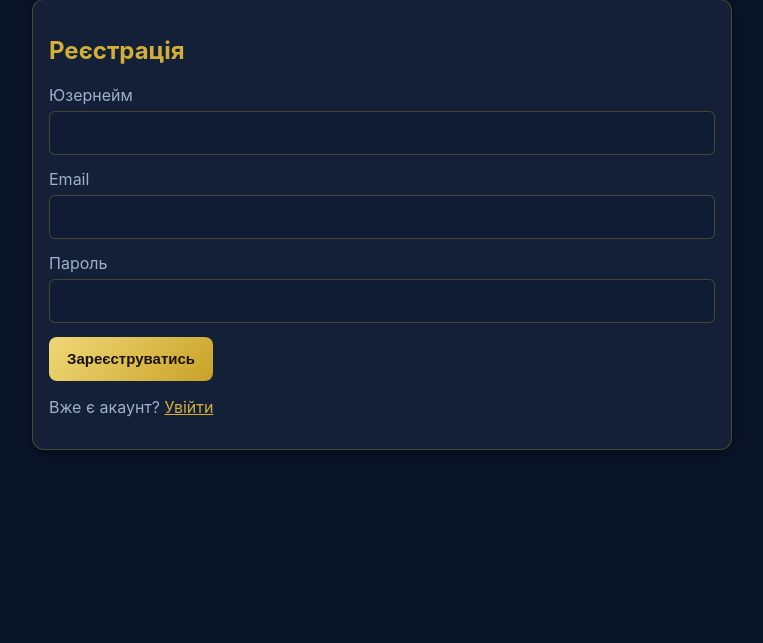
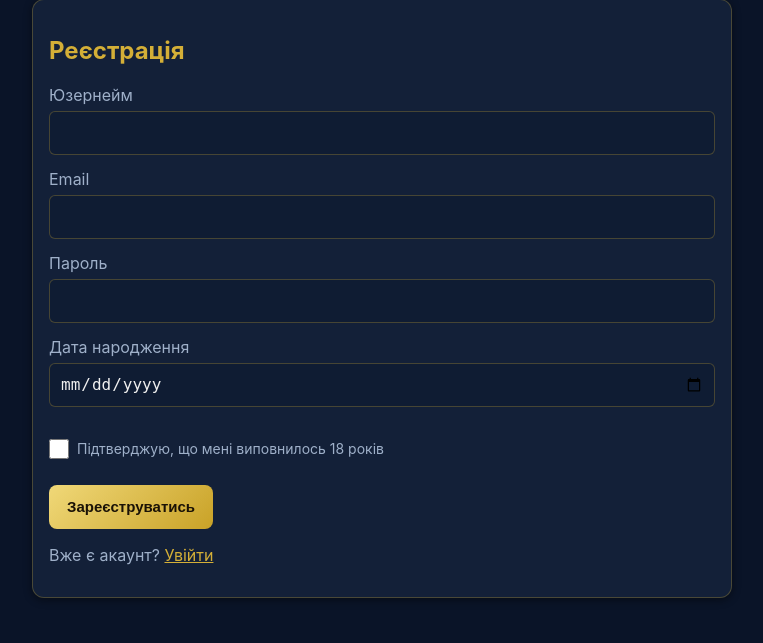
Before and after one commit to 1Bohdan1-rgb/betfree, a Flask app: page /register in a window 1280 px wide. Shown: the part 157-800 px from the top of the page, without its empty margins (258-1021 px from the left). Run offline with Flask 3, Linux system fonts and the light colour scheme; some libraries are stand-ins or nearby versions.

Commit message:
Add 18+ age verification at registration
Adds date_of_birth to the registration form plus a required "I confirm
I'm 18+" checkbox. Server recalculates age from the date (not just the
checkbox, which could be bypassed) and rejects registration under 18
with a clear message. Stores date_of_birth on User via migration.

```diff
--- a/app.py
+++ b/app.py
@@ -1,6 +1,6 @@
 from flask import Flask, render_template, redirect, url_for, request, flash, jsonify, session
 from flask_login import LoginManager, login_user, logout_user, login_required, current_user
-from datetime import datetime, timedelta
+from datetime import datetime, timedelta, date
 from sqlalchemy import inspect, text
 import random
 import math
@@ -21,6 +21,12 @@ REMEMBER_ME_COOKIE = "remembered_username"
 SPIN_COOLDOWN_HOURS = 24
 DEFAULT_SPIN_MIN = 5
 DEFAULT_SPIN_MAX = 30
+MIN_REGISTRATION_AGE = 18
+
+
+def calculate_age(birth_date):
+    today = date.today()
+    return today.year - birth_date.year - ((today.month, today.day) < (birth_date.month, birth_date.day))
 
 # 8 секторів колеса: частки діапазону [min_reward, max_reward] і вага ймовірності
 # (переважання менших сум, останній сектор — рідкісний максимальний приз)
@@ -303,6 +309,8 @@ def register():
         username = request.form["username"]
         email = request.form["email"]
         password = request.form["password"]
+        date_of_birth_raw = request.form.get("date_of_birth", "").strip()
+        age_confirmed = bool(request.form.get("age_confirm"))
 
         if User.query.filter_by(username=username).first():
             flash("Юзернейм вже зайнятий")
@@ -312,7 +320,26 @@ def register():
             flash("Ця електронна пошта вже зареєстрована")
             return redirect(url_for("register"))
 
-        user = User(username=username, email=email, balance=100.0)  # стартовий тестовий баланс
+        try:
+            date_of_birth = datetime.strptime(date_of_birth_raw, "%Y-%m-%d").date()
+        except ValueError:
+            flash("Вкажіть коректну дату народження")
+            return redirect(url_for("register"))
+
+        if date_of_birth > date.today():
+            flash("Вкажіть коректну дату народження")
+            return redirect(url_for("register"))
+
+        if not age_confirmed or calculate_age(date_of_birth) < MIN_REGISTRATION_AGE:
+            flash("Реєстрація доступна тільки для осіб від 18 років")
+            return redirect(url_for("register"))
+
+        user = User(
+            username=username,
+            email=email,
+            balance=100.0,  # стартовий тестовий баланс
+            date_of_birth=date_of_birth,
+        )
         user.set_password(password)
         db.session.add(user)
         db.session.commit()
@@ -832,6 +859,7 @@ def migrate_user_columns():
         "is_verified": "BOOLEAN DEFAULT 0",
         "last_spin_at": "DATETIME",
         "spin_ready_notified": "BOOLEAN DEFAULT 0",
+        "date_of_birth": "DATE",
     }
     with db.engine.connect() as conn:
         for col_name, col_type in new_columns.items():
--- a/models.py
+++ b/models.py
@@ -43,6 +43,7 @@ class User(db.Model):
     country = db.Column(db.String(80))
     phone = db.Column(db.String(30))
     is_verified = db.Column(db.Boolean, default=False)
+    date_of_birth = db.Column(db.Date, nullable=True)  # для перевірки 18+ при реєстрації
     last_spin_at = db.Column(db.DateTime, nullable=True)  # час останньої прокрутки рулетки
     spin_ready_notified = db.Column(db.Boolean, default=False)  # чи вже надіслано push про доступність рулетки
     created_at = db.Column(db.DateTime, default=datetime.utcnow)
--- a/templates/register.html
+++ b/templates/register.html
@@ -13,6 +13,12 @@
         <input type="email" name="email" required>
         <label>Пароль</label>
         <input type="password" name="password" required>
+        <label>Дата народження</label>
+        <input type="date" name="date_of_birth" required>
+        <div class="checkbox-row">
+            <input type="checkbox" name="age_confirm" id="age_confirm" required>
+            <label for="age_confirm">Підтверджую, що мені виповнилось 18 років</label>
+        </div>
         <button class="btn" type="submit">Зареєструватись</button>
     </form>
     <p>Вже є акаунт? <a href="{{ url_for('login') }}">Увійти</a></p>
```
